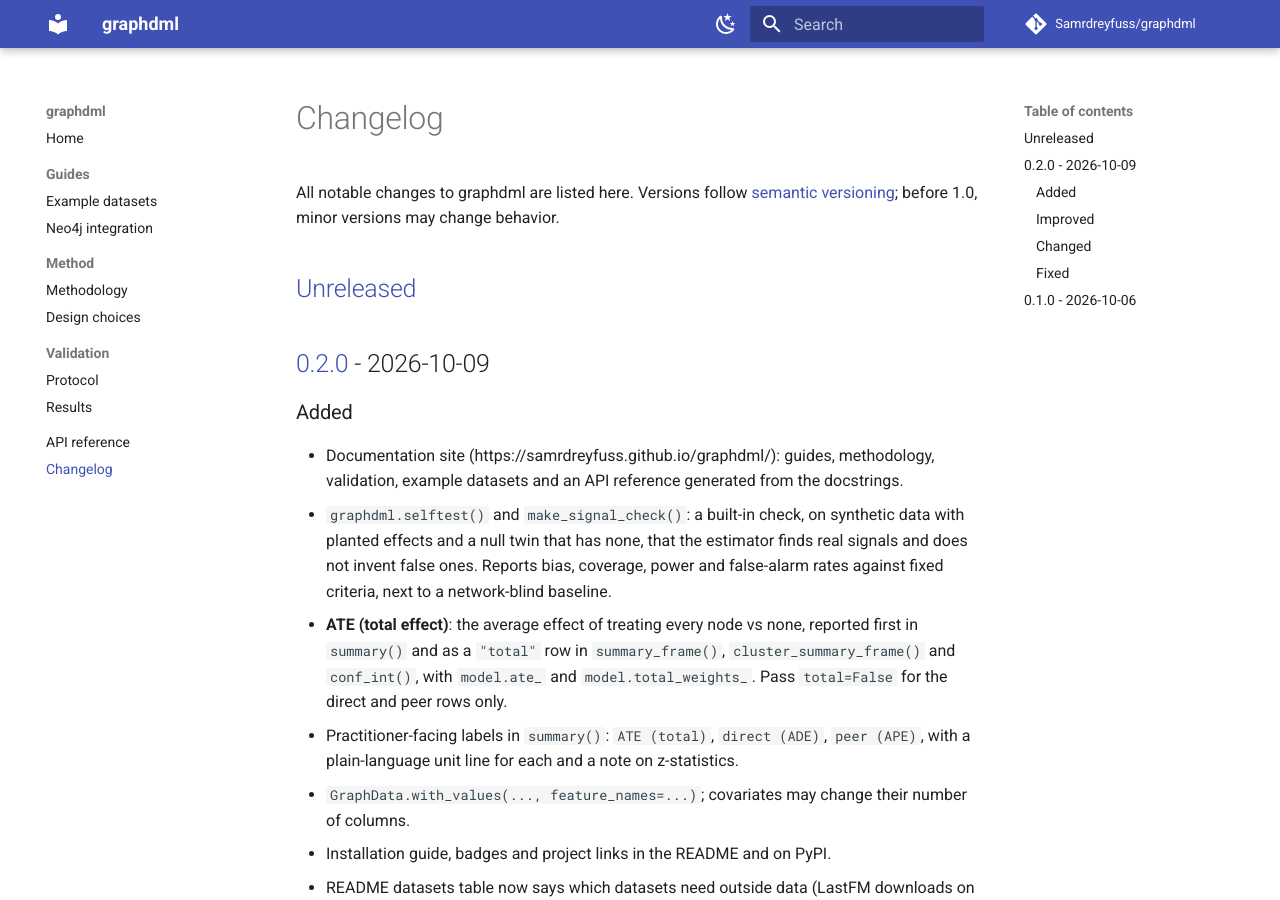
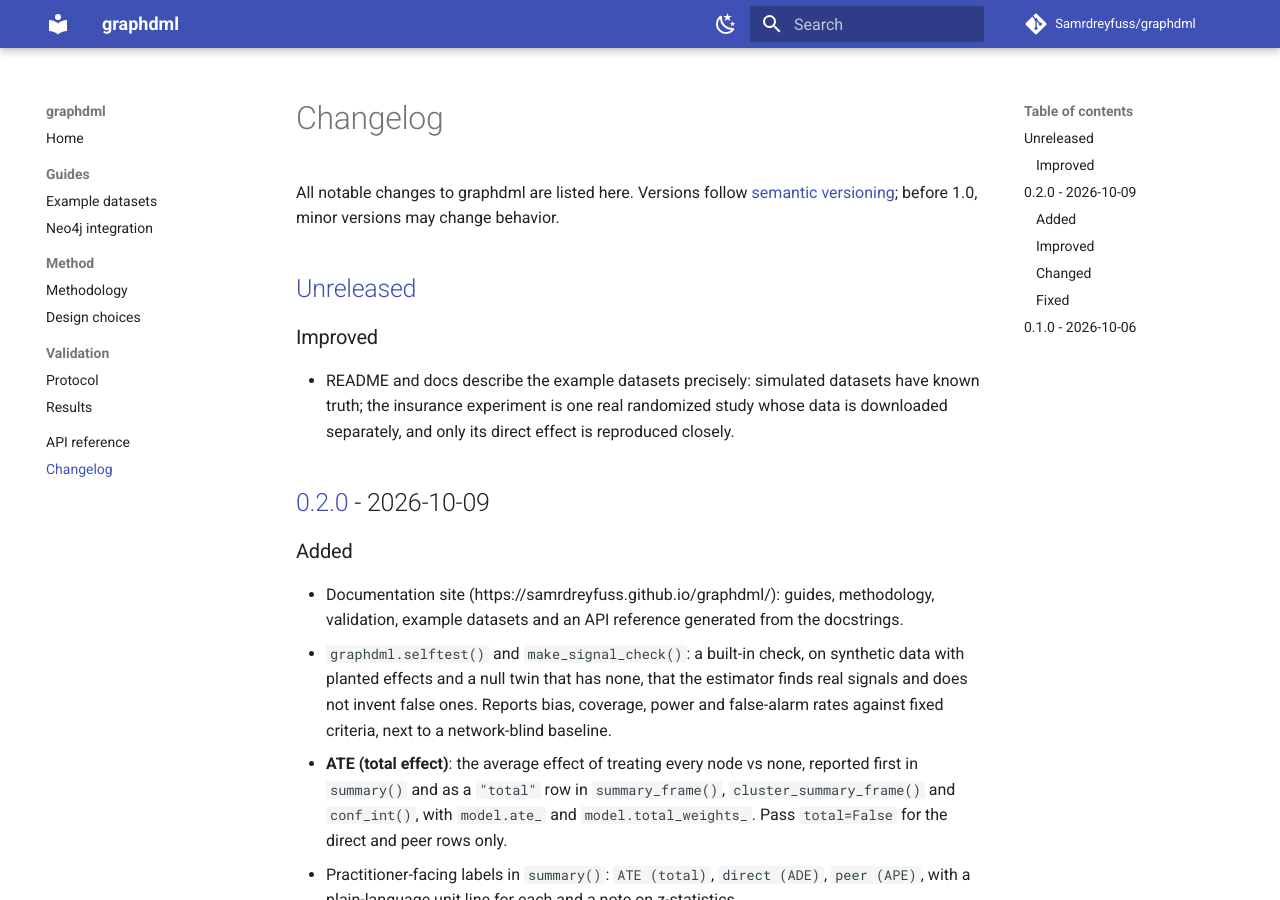
Before and after one commit to Samrdreyfuss/graphdml, an MkDocs documentation site: the page built from docs/changelog.md, in a window 1280 px wide and 900 px high. Built offline with MkDocs 1.6.1 and Material for MkDocs 9.7.7, drawn with Linux system fonts in a browser that asks for light colours; comment, search, counter and statistics services are not loaded.

Commit message:
Describe the example datasets precisely in the README and docs
Simulated datasets have known truth; the insurance experiment is one real
randomized study with separately downloaded data, and only its direct
effect is reproduced closely. Fix the docs index line that said all eight
datasets have known truth.

```diff
--- a/CHANGELOG.md
+++ b/CHANGELOG.md
@@ -4,6 +4,11 @@ All notable changes to graphdml are listed here. Versions follow
 [semantic versioning](https://semver.org/); before 1.0, minor versions may change behavior.
 
 ## [Unreleased]
+
+### Improved
+- README and docs describe the example datasets precisely: simulated datasets have known
+  truth; the insurance experiment is one real randomized study whose data is downloaded
+  separately, and only its direct effect is reproduced closely.
 
 ## [0.2.0] - 2026-10-09
 
```
Also changed, not shown: README.md (+7 -1 lines), docs/index.md (+1 -1 lines).
